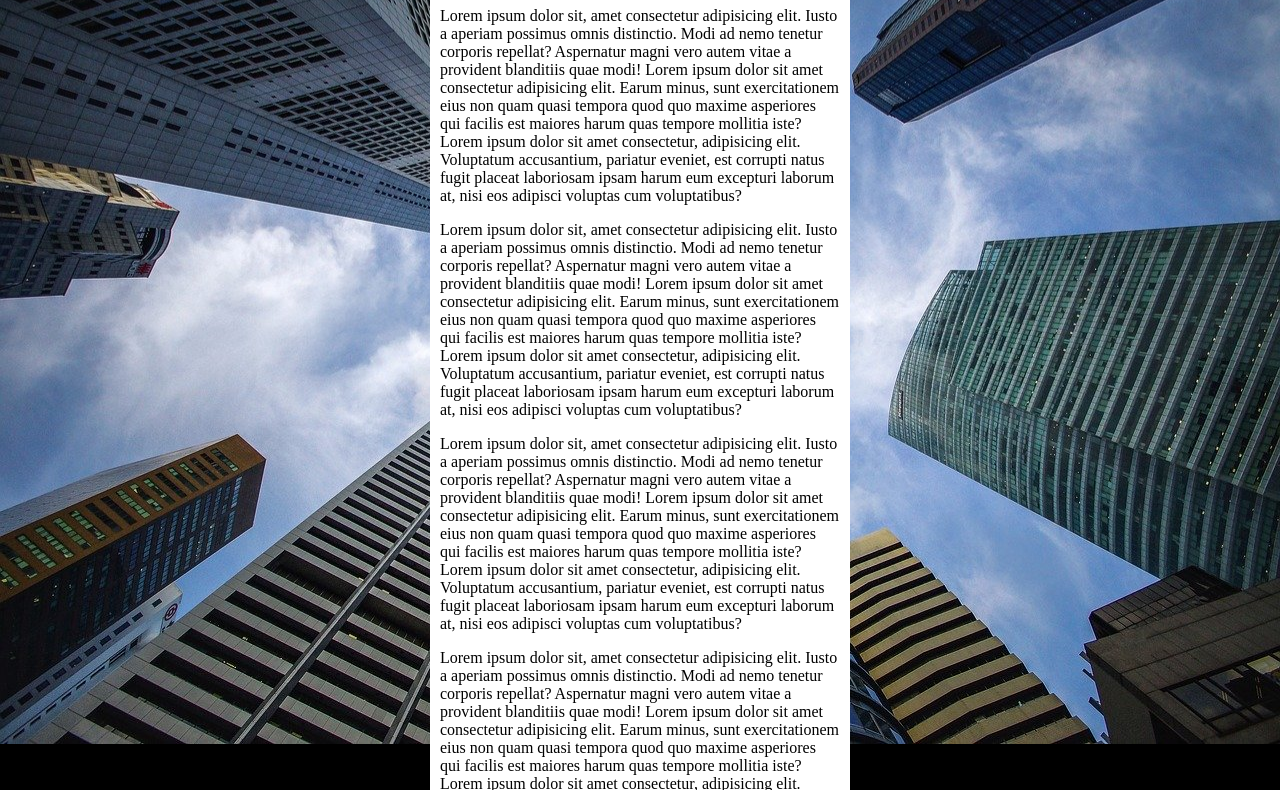
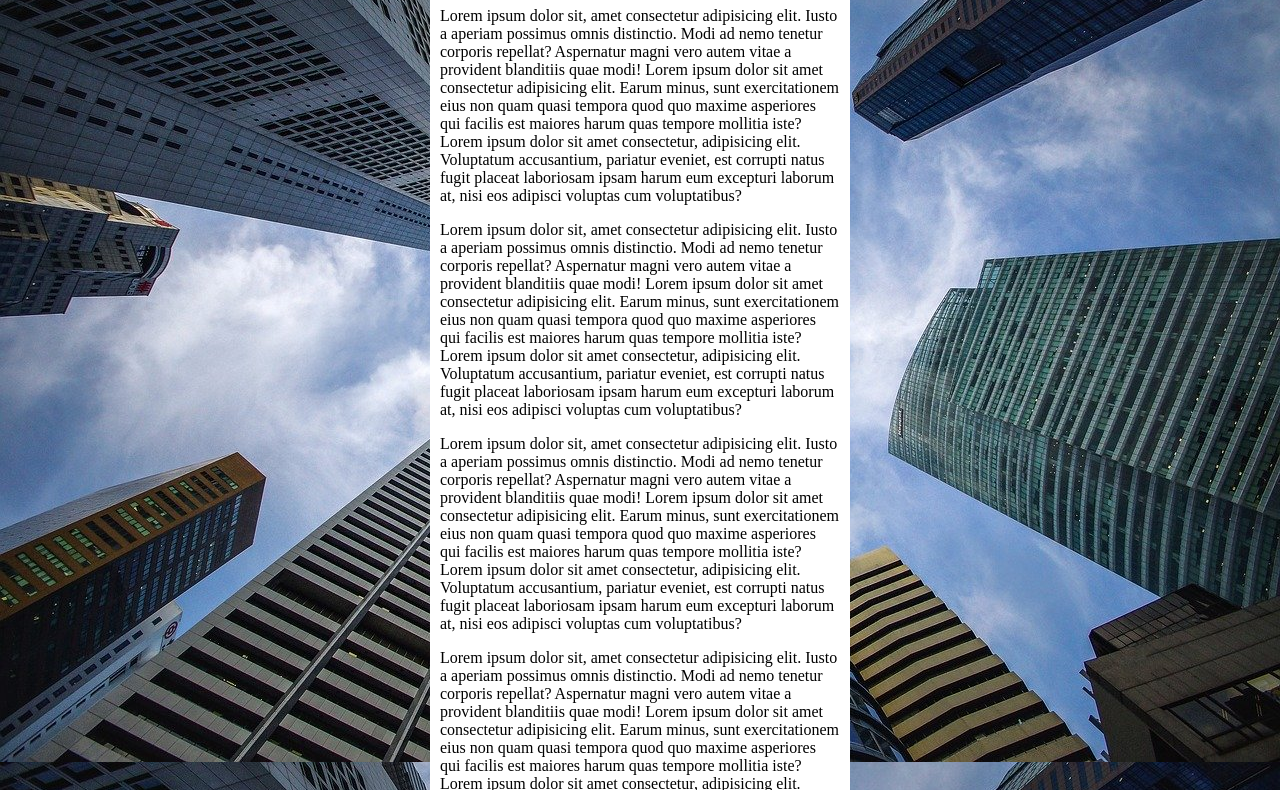
Before and after one commit to Danilo-de-Carvalho88/html-css, a plain HTML site: page exercicios/modulo03/ex022/fundo006.html in a window 1280 px wide. Shown: the part 91-881 px from the top of the page. Drawn offline with Linux system fonts and the light colour scheme.

Commit message:
Atualização ex022

```diff
--- a/exercicios/modulo03/ex022/fundo006.html
+++ b/exercicios/modulo03/ex022/fundo006.html
@@ -8,16 +8,25 @@
     <style>
         body {
             height: 100vh;
-            background-color: black;
+            /*background-color: black;
             background-image: url('src/imagens/wallpaper002.jpg');
             background-position: center center;
             background-repeat: no-repeat;
+            background-size: cover;
+            background-attachment: fixed;*/
+
+            /*Shorthand - background
+                Ordem => color > image > position > repeat > [size] > attachment.
+                OBS: No presente momento, o atributo size não funciona na shorthand, sendo necessário declarar por fora o background-size.
+            */
+
+            background: black url('src/imagens/wallpaper002.jpg') center center no-repeat fixed;
             background-size: cover;
         }
 
         main {
             background-color: white;
-            width: 400px;
+            max-width: 400px;
             padding: 10px;
             margin: auto;
             border: 1xp solid darkblue;
```
